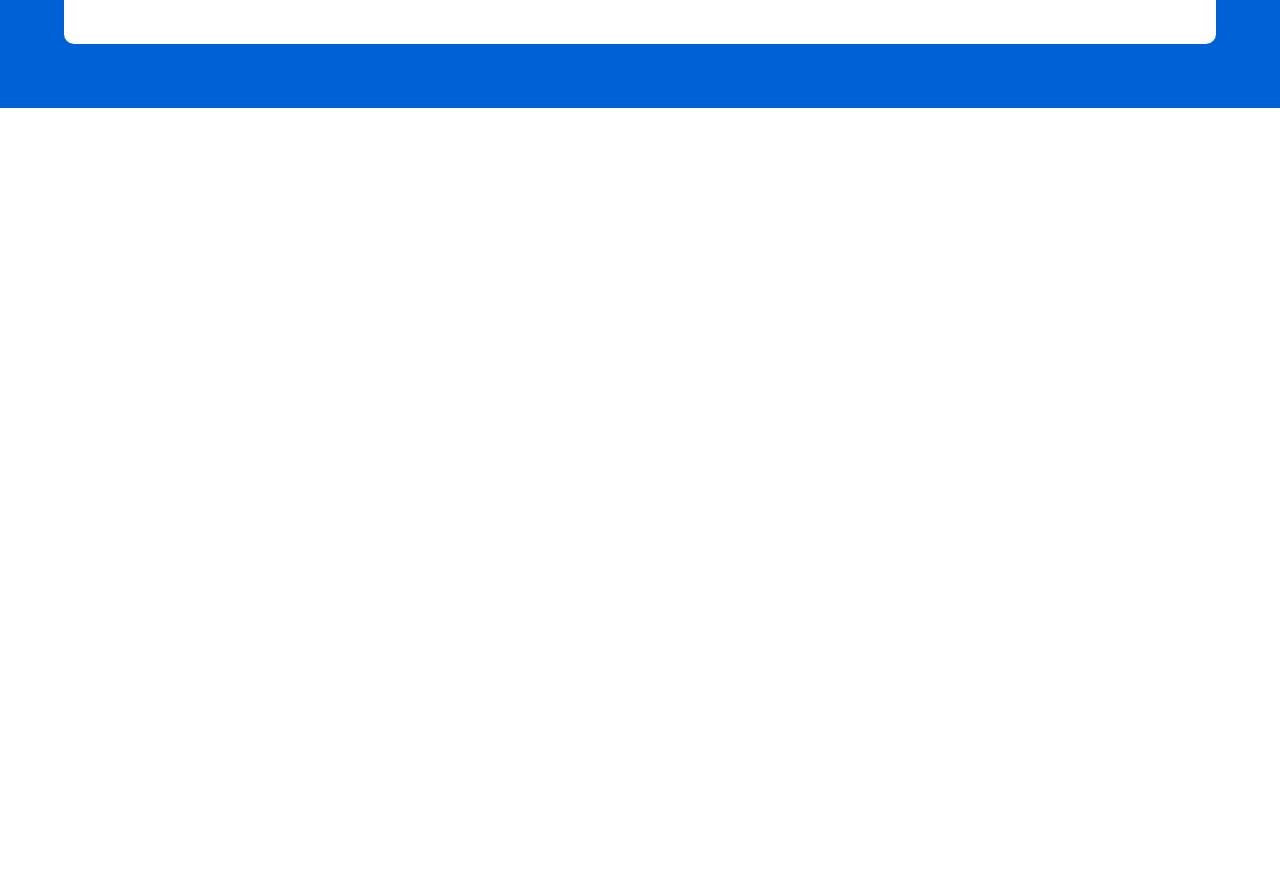
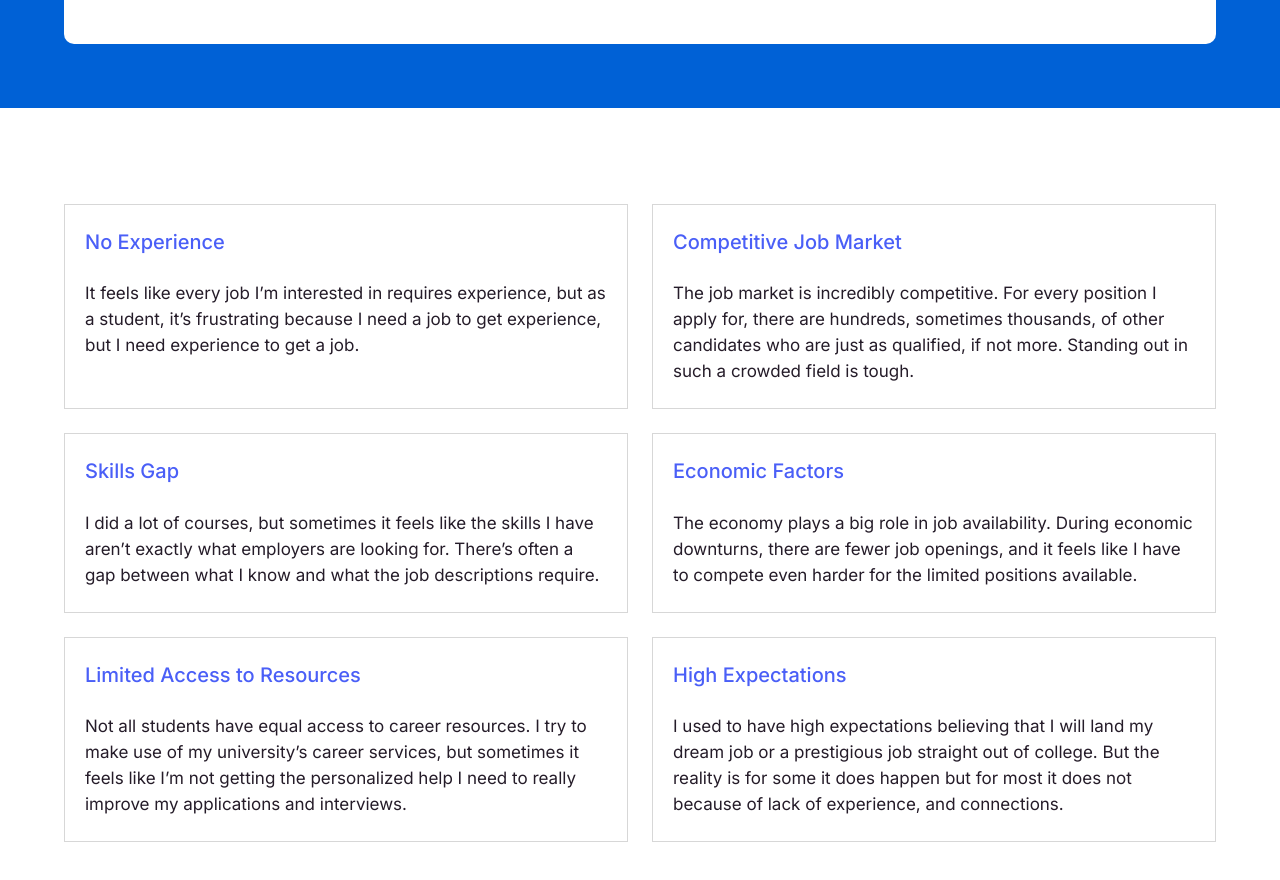
Before and after one commit to internquest/realternships, a Next.js app: page / in a window 1280 px wide. Shown: the part 436-1316 px from the top of the page. Before the commit the page ends 800 px from the top, so only its background shows below. Built offline with nearby package versions, Linux system fonts and the light colour scheme.

Commit message:
Questions cards

```diff
--- a/src/app/page.tsx
+++ b/src/app/page.tsx
@@ -1,27 +1,13 @@
+import QuestionCards from "@/components/questions/QuestionCards";
+import QuestionHeader from "@/components/questions/QuestionHeader";
+
 const App = () => {
   return (
-    <section className="bg-[#0061D6] p-6 md:p-12 lg:p-16">
-      <div className="py-5 md:py-9 lg:py-12 px-6 md:px-11 lg:px-20 bg-white rounded-[10px]">
-        <div className="flex flex-col md:flex-row mx-auto">
-          <div className="flex flex-col justify-center md:text-left w-full md:w-1/2 mr-4">
-            <h2 className="text-3xl lg:text-5xl leading-[2.25rem] md:leading-[2.9rem] lg:leading-[3.5rem] font-extrabold text-[#4A5FF7CC]">Freelancers’ most<br className="hidden md:inline-block" /> frequent questions</h2>
-            <p className="py-4 md:py-7 text-[18px] lg:leading-[2rem] max-w-[550px]">Get answers to your burning questions in real-time from other talented freelancers, and share your experience so others can learn as well.</p>
-            <div className="py-4">
-              <a href="https://app.xolo.io/hub/signup?intention=CAREER" className="px-9 py-5 rounded-full bg-[#251C29] text-white text-[16px] font-semibold">Join for free</a>
-            </div>
-          </div>
-          <div className="flex flex-col justify-center items-center ml-0 md:ml-7 text-left md:text-left w-full md:w-1/2 py-6 md:py-0">
-            <ol className="list-decimal text-2xl text-[#251C29] px-4 md:px-0">
-              <li className="text-[17px] md:text-[18px]  font-semibold py-2 md:py-3">How much should I charge for this project?</li>
-              <li className="text-[17px] md:text-[18px]  font-semibold py-2 md:py-3">Where do I find clients?</li>
-              <li className="text-[17px] md:text-[18px]  font-semibold py-2 md:py-3">How do I register my company?</li>
-              <li className="text-[17px] md:text-[18px]  font-semibold py-2 md:py-3">How do I build an outstanding portfolio?</li>
-              <li className="text-[17px] md:text-[18px]  font-semibold py-2 md:py-3">How do I find the best person to work with on my next project?</li>
-            </ol>
-          </div>
-        </div>
-      </div>
-    </section>
+    <>
+      <QuestionHeader />
+      <QuestionCards />
+    </>
+
   );
 }
 
--- /dev/null
+++ b/src/components/questions/EachQuestionCard.tsx
@@ -0,0 +1,18 @@
+
+interface EachQuestionCardProps {
+    Heading: string;
+    Content: string;
+}
+
+const EachQuestionCard = ({ Heading, Content }: EachQuestionCardProps) => {
+    return (
+        <div className="text-start border border-[#d7d7d7] w-full px-5 py-6 flex flex-col">
+            <h2 className="font-medium text-[20px] leading-[27.25px] text-[#4A5FF7]">{Heading}</h2>
+            <p className="text-[17px] text-[#251C29] leading-[26px] pt-6 flex-grow">
+                {Content}
+            </p>
+        </div>
+    )
+}
+
+export default EachQuestionCard
--- /dev/null
+++ b/src/components/questions/QuestionCards.tsx
@@ -0,0 +1,50 @@
+import EachQuestionCard from "./EachQuestionCard"
+
+const QuestionCards = () => {
+    return (
+        <div className="grid grid-cols-1 sm:grid-cols-2 gap-6 justify-items-stretch w-full justify-center max-w-[1200px] mx-auto py-8 md:py-16 lg:py-24 px-6 ">
+            <EachQuestionCard
+                Heading="No Experience"
+                Content="It feels like every job I’m interested in requires experience,
+            but as a student, it’s frustrating because I need a job to get
+            experience, but I need experience to get a job."
+            />
+            <EachQuestionCard
+                Heading="Competitive Job Market"
+                Content="The job market is incredibly competitive. For every position I apply for, there are hundreds, sometimes thousands, of  other
+candidates who are just as qualified, if not more. Standing out
+ in such a crowded field is tough."
+            />
+            <EachQuestionCard
+                Heading="Skills Gap"
+                Content="I did a lot of courses, but sometimes it feels like the skills I
+have aren’t exactly what employers are looking for. There’s
+often a gap between what I know and what the job
+descriptions require."
+            />
+            <EachQuestionCard
+                Heading="Economic Factors"
+                Content="The economy plays a big role in job availability. During
+economic downturns, there are fewer job openings, and it
+feels like I have to compete even harder for the limited
+positions available."
+            />
+            <EachQuestionCard
+                Heading="Limited Access to Resources"
+                Content="Not all students have equal access to career resources. I try
+to make use of my university’s career services, but sometimes
+it feels like I’m not getting the personalized help I need to
+really improve my applications and interviews."
+            />
+            <EachQuestionCard
+                Heading="High Expectations"
+                Content="I used to have high expectations believing that I will land my
+dream job or a prestigious job straight out of college. But the
+reality is for some it does happen but for most it does not
+because of lack of experience, and connections.  "
+            />
+        </div>
+    )
+}
+
+export default QuestionCards
--- /dev/null
+++ b/src/components/questions/QuestionHeader.tsx
@@ -0,0 +1,28 @@
+const QuestionHeader = () => {
+    return (
+        <section className="bg-[#0061D6] p-6 md:p-12 lg:p-16">
+            <div className="py-5 md:py-9 lg:py-12 px-6 md:px-11 lg:px-20 bg-white rounded-[10px]">
+                <div className="flex flex-col md:flex-row mx-auto">
+                    <div className="flex flex-col justify-center md:text-left w-full md:w-1/2 mr-4">
+                        <h2 className="text-3xl lg:text-5xl leading-[2.25rem] md:leading-[2.9rem] lg:leading-[3.5rem] font-extrabold text-[#4A5FF7CC]">Freelancers’ most<br className="hidden md:inline-block" /> frequent questions</h2>
+                        <p className="py-4 md:py-7 text-[18px] lg:leading-[2rem] max-w-[550px]">Get answers to your burning questions in real-time from other talented freelancers, and share your experience so others can learn as well.</p>
+                        <div className="py-4">
+                            <a href="https://app.xolo.io/hub/signup?intention=CAREER" className="px-9 py-5 rounded-full bg-[#251C29] text-white text-[16px] font-semibold">Join for free</a>
+                        </div>
+                    </div>
+                    <div className="flex flex-col justify-center items-center ml-0 md:ml-7 text-left md:text-left w-full md:w-1/2 py-6 md:py-0">
+                        <ol className="list-decimal text-2xl text-[#251C29] px-4 md:px-0">
+                            <li className="text-[17px] md:text-[18px]  font-semibold py-2 md:py-3">How much should I charge for this project?</li>
+                            <li className="text-[17px] md:text-[18px]  font-semibold py-2 md:py-3">Where do I find clients?</li>
+                            <li className="text-[17px] md:text-[18px]  font-semibold py-2 md:py-3">How do I register my company?</li>
+                            <li className="text-[17px] md:text-[18px]  font-semibold py-2 md:py-3">How do I build an outstanding portfolio?</li>
+                            <li className="text-[17px] md:text-[18px]  font-semibold py-2 md:py-3">How do I find the best person to work with on my next project?</li>
+                        </ol>
+                    </div>
+                </div>
+            </div>
+        </section>
+    )
+}
+
+export default QuestionHeader
```
